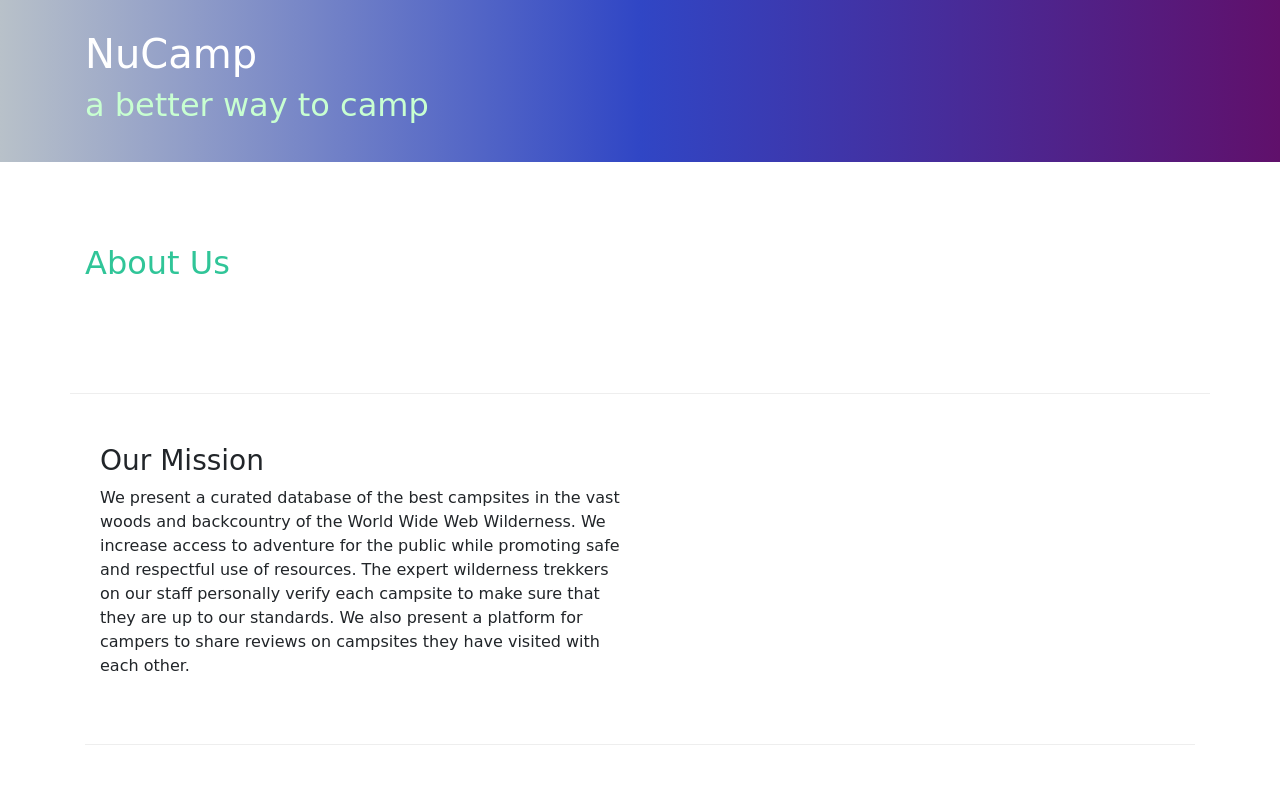
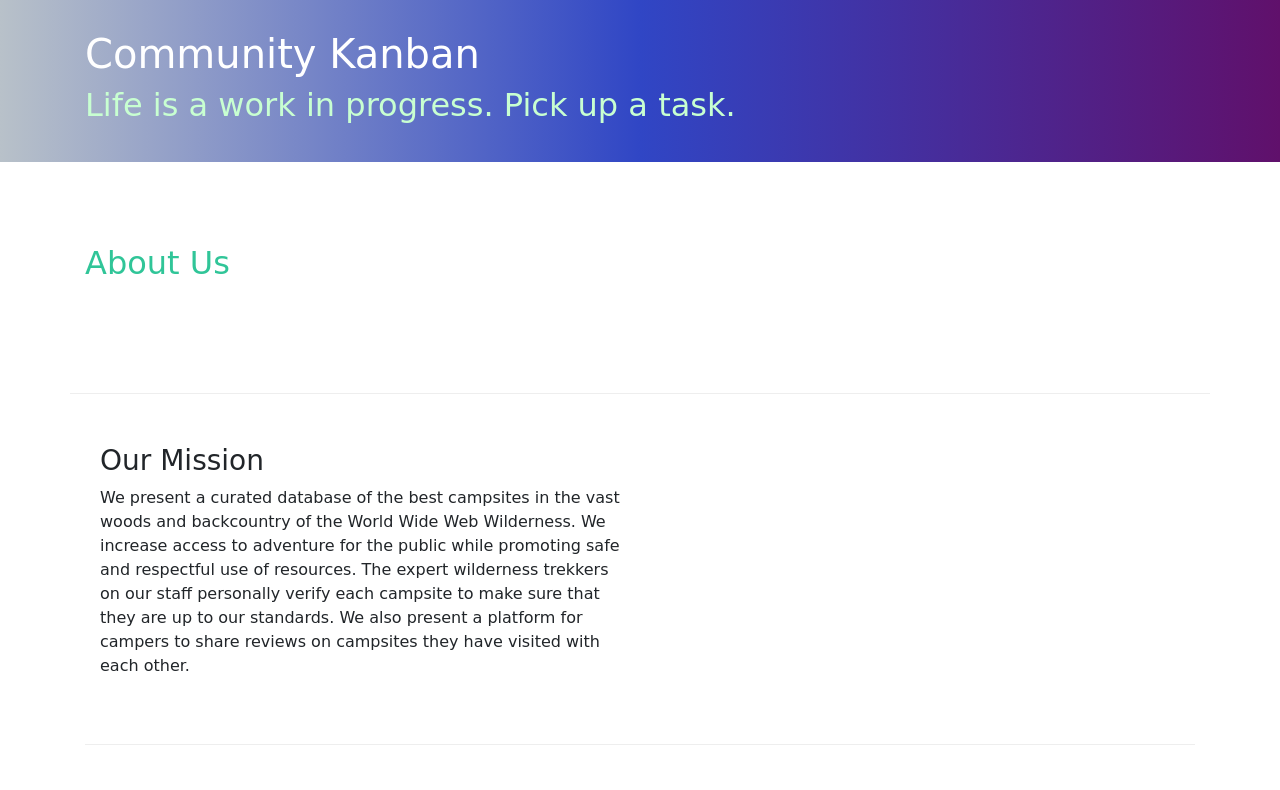
Before and after one commit to mayfiete/communitykanban, a website: page aboutus.html in a window 1280 px wide. Shown: the top 790 px of the page. Drawn offline with nearby package versions, Linux system fonts and the light colour scheme.

Commit message:
feat: updates to header on aboutus page

```diff
--- a/aboutus.html
+++ b/aboutus.html
@@ -23,8 +23,8 @@
         <div class="container">
             <div class="row">
                 <div class="col">
-                    <h1>NuCamp</h1>
-                    <h2>a better way to camp</h2>
+                    <h1>Community Kanban</h1>
+                    <h2>Life is a work in progress. Pick up a task.</h2>
                 </div>
             </div>
         </div>
```
